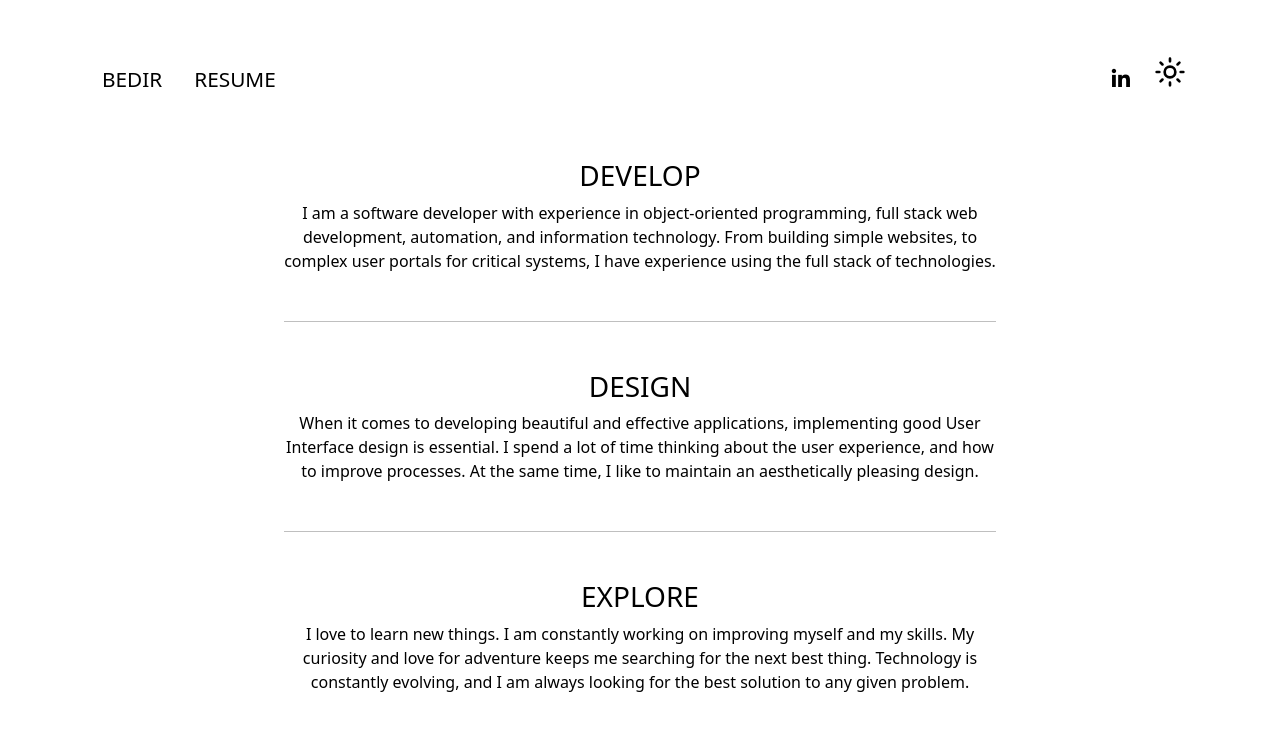
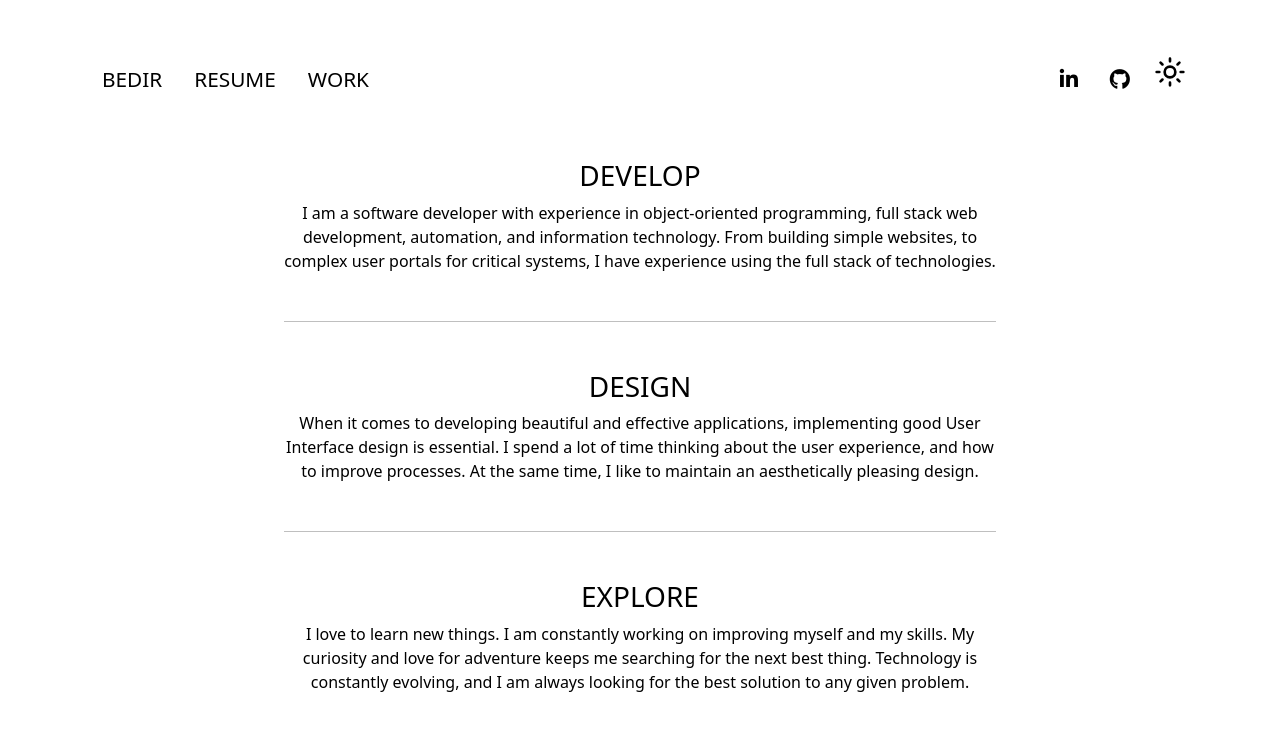
Before and after one commit to Bediruna/personal-site-svelte, a SvelteKit app: page / in a window 1280 px wide. Shown: the top 730 px of the page. Built offline with nearby package versions, Linux system fonts and the light colour scheme.

Commit message:
added work page
needs to be refined

```diff
--- a/src/components/Nav.svelte
+++ b/src/components/Nav.svelte
@@ -11,6 +11,9 @@
             </li>
             <li class="nav-item">
                 <a class="nav-link" href="/resume">RESUME</a>
+            </li>
+            <li class="nav-item">
+                <a class="nav-link" href="/work">WORK</a>
             </li>
         </ul>
 
@@ -27,6 +30,16 @@
                 </a>
             </li>
             <li class="nav-item">
+                <a
+                    class="nav-link"
+                    href="https://github.com/bediruna"
+                    target="_blank"
+                    rel="noopener noreferrer"
+                >
+                    <i class="fab fa-github"></i>
+                </a>
+            </li>
+            <li class="nav-item">
                 <ThemeToggle />
             </li>
         </ul>
```
Also changed, not shown: src/routes/work/+page.svelte (+47 -1 lines).
